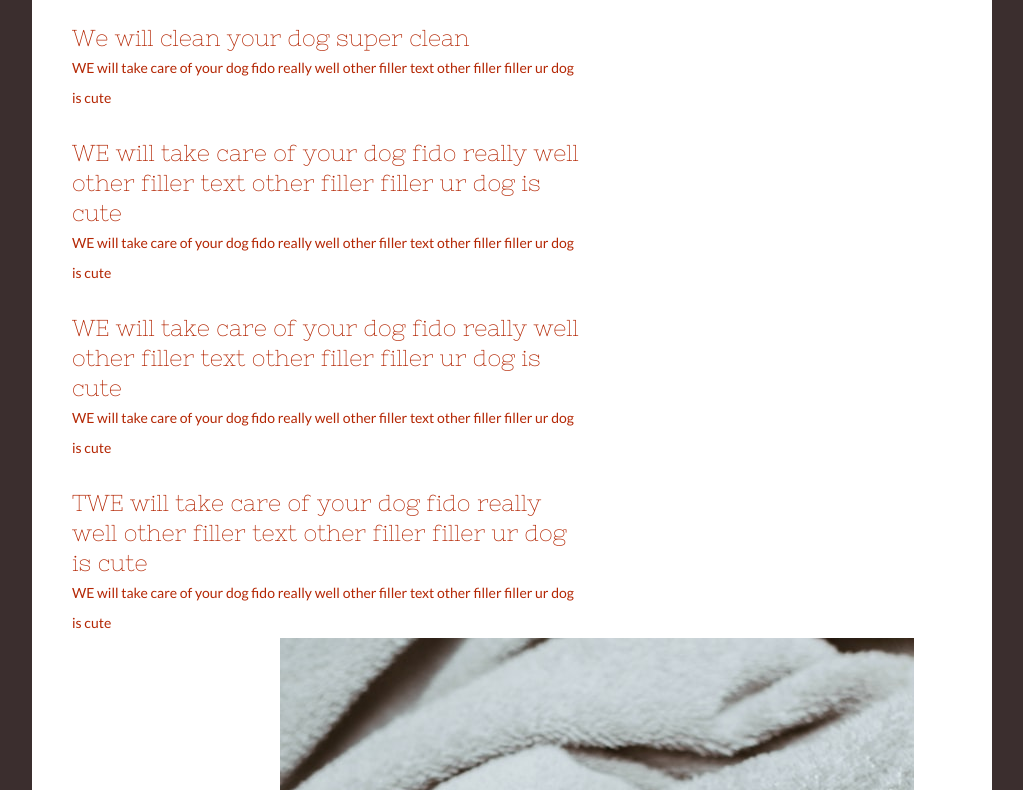
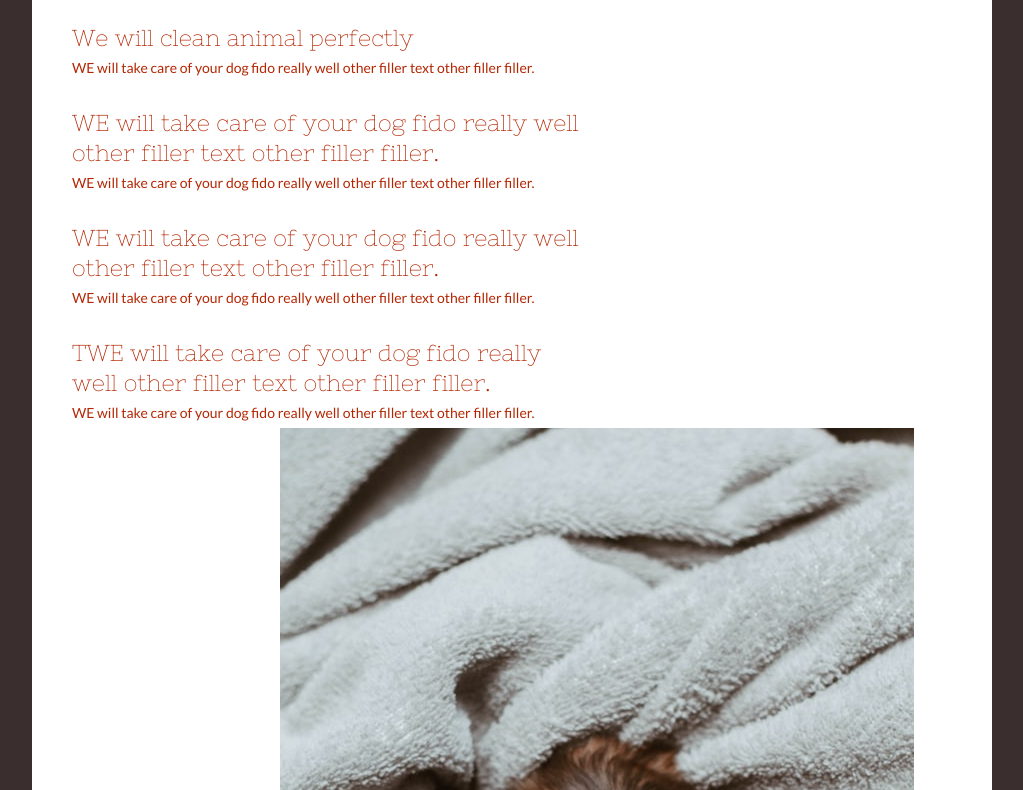
Before and after one commit to petreyus/CRMmodel, a plain HTML site: page public/text2server/about.html in a window 1280 px wide. Shown: the part 288-1078 px from the top of the page, without its empty margins (128-1151 px from the left). Drawn offline with Linux system fonts and the light colour scheme.

Commit message:
Add files via upload

```diff
--- a/public/text2server/about.html
+++ b/public/text2server/about.html
@@ -7,7 +7,9 @@
 	<title>About - Bzar &amp; Crane CRMmodel</title>
 	<link rel="stylesheet" type="text/css" href="css/style.css">
 	<link rel="stylesheet" type="text/css" href="css/mobile.css">
+
 	<script type='text/javascript' src='js/mobile.js'></script>
+
 </head>
 <body>
 	<div id="header">
@@ -20,48 +22,41 @@
 				<a href="about.html">About</a>
 			</li>
 				<li>
-				<a href="reg.html">Register</a>
+					<a href="login.html">Login</a>
 
 					<ul>
 							<li>
-						<a href="login.html">Login</a>
+							<a href="reg.html">Register</a>
+
 							</li>
 								</ul>
-			<!--
-			</li>
-			<li>
-				<a href="contact.html">Contact</a>
-			</li>
-			<li>
-				<a href="blog.html">Blog</a>
-			</li>
-					-->
+
 					</ul>
 	</div>
 	<div id="body">
 		<h2>About</h2>
 		<div class="content">
 			<div>
-				<h3>We will clean your dog super clean</h3>
+				<h3>We will clean animal perfectly</h3>
 				<p>
-					WE will take care of your dog fido really well other filler text other filler filler ur dog is cute
+					WE will take care of your dog fido really well other filler text other filler filler.
 				</p>
 
-				<h3>WE will take care of your dog fido really well other filler text other filler filler ur dog is cute</h3>
+				<h3>WE will take care of your dog fido really well other filler text other filler filler.</h3>
 
 				<p>
-					WE will take care of your dog fido really well other filler text other filler filler ur dog is cute
+					WE will take care of your dog fido really well other filler text other filler filler.
 				</p>
 
-				<h3>WE will take care of your dog fido really well other filler text other filler filler ur dog is cute</h3>
+				<h3>WE will take care of your dog fido really well other filler text other filler filler. </h3>
 
 				<p>
-					WE will take care of your dog fido really well other filler text other filler filler ur dog is cute
+					WE will take care of your dog fido really well other filler text other filler filler.
 				</p>
 
-				<h3>TWE will take care of your dog fido really well other filler text other filler filler ur dog is cute</h3>
+				<h3>TWE will take care of your dog fido really well other filler text other filler filler. </h3>
 				<p>
-					WE will take care of your dog fido really well other filler text other filler filler ur dog is cute
+					WE will take care of your dog fido really well other filler text other filler filler.
 				</p>
 			</div>
 			<img src="images/dogtowel.jpg" alt="puppy getting dried very cute" class="figure">
```
Also changed, not shown: public/text2server/blog.html (+3 -1 lines), public/text2server/classes.html (+1 -0 lines), public/text2server/contact.html (+1 -0 lines), public/text2server/index.html (+6 -12 lines), public/text2server/instructors.html (+1 -0 lines), public/text2server/login.html (+14 -2 lines), public/text2server/reg.html (+3 -1 lines). Lines whose indentation alone changed are shown as unchanged.
